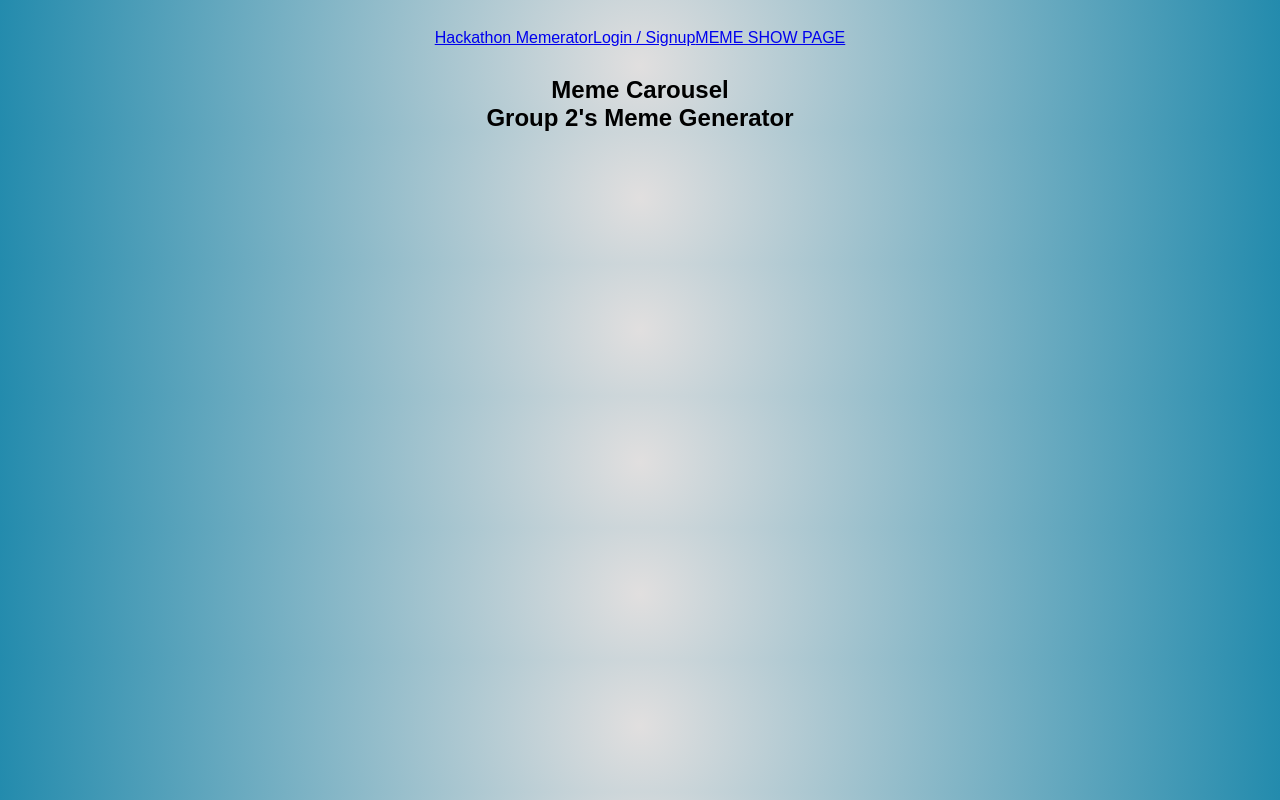
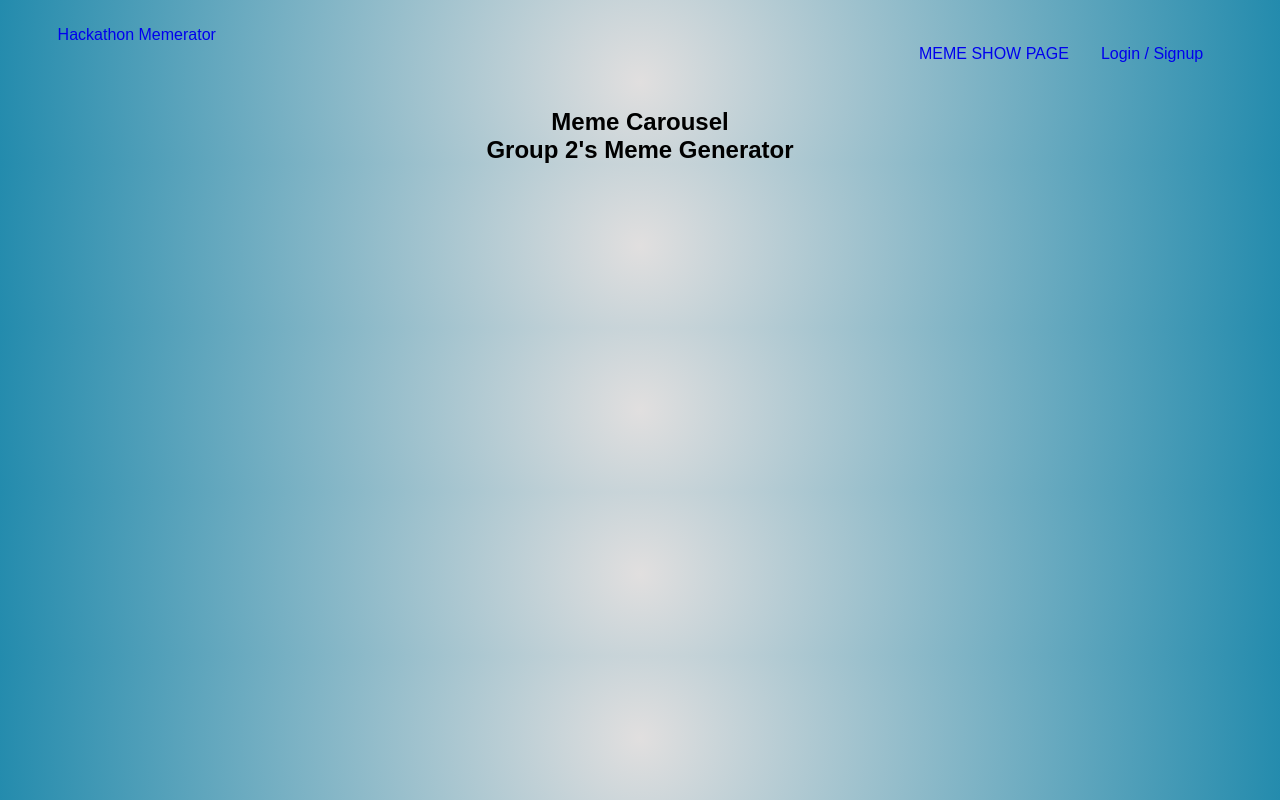
Before and after one commit to coreyloftus/GA-hackathon-jan-12, a React (Create React App) app: page / in a window 1280 px wide. Built offline with nearby package versions, Linux system fonts and the light colour scheme.

Commit message:
Navbar spacing

```diff
--- a/src/Components/CreateMeme.js
+++ b/src/Components/CreateMeme.js
@@ -141,7 +141,7 @@ const CreateMeme = (props) => {
 
     return (
         <div>
-            meme ? loaded() : loading()
+            { true ? loaded() : loading() }
         </div>
     )
 }
--- a/src/Components/Nav.js
+++ b/src/Components/Nav.js
@@ -5,15 +5,15 @@ import { Link } from "react-router-dom"
 const Nav = (props) => {
     return (
         <div className="Navbar-Top">
-            <nav>
                 <Link to="/">
                     <p>Hackathon Memerator</p>
                 </Link>
+            <nav>
+                <Link to="/meme/:id">
+                    <p>MEME SHOW PAGE</p>
+                </Link>
                 <Link to="/auth">
                     <p>Login / Signup</p>
-                </Link>
-                <Link to="/meme/:id">
-                    <p>MEME SHOW PAGE</p>
                 </Link>
             </nav>
         </div>
--- a/src/Styling/Components.css
+++ b/src/Styling/Components.css
@@ -7,12 +7,16 @@
 }
 .Navbar-Top {
     display:flex;
-    justify-content: center;
+    justify-content: space-between;
     margin:.6rem;
 }
 .Navbar-Top nav{
     display:flex;
     margin: 1.2rem;
+}
+.Navbar-Top a{
+    padding:1rem;
+    text-decoration: none;
 }
 .Register {
     padding:1.2rem;
```
